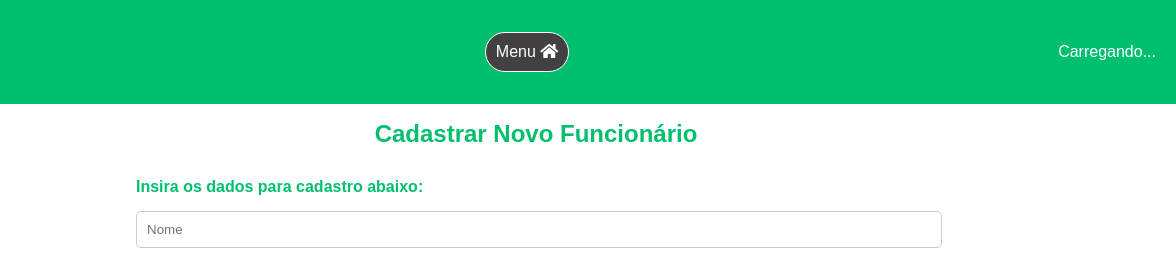
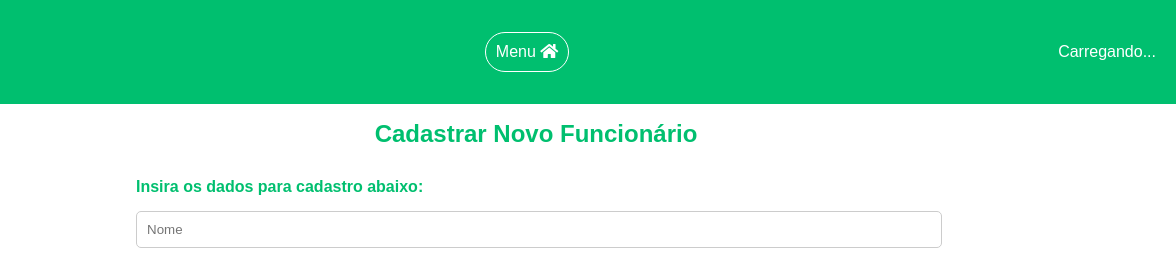
Before and after one commit to gabrielaltenhofen/FisioWeb, a plain HTML site: page cadastro.html in a window 1280 px wide. In both pictures the pointer is over the link "Menu". Shown: the top 255 px of the page, 104-1280 px from the left. Drawn offline with Linux system fonts and the light colour scheme; a script that the page names is missing.

Commit message:
Trocado cor do hover menu

```diff
--- a/css/styles.css
+++ b/css/styles.css
@@ -88,7 +88,7 @@ button:hover {
 
 .return-button:hover {
     color: white;
-    background-color: rgba(66, 64, 64);
+    background-color:#00bf6f;
 }
 
 .pdf-table {
```
